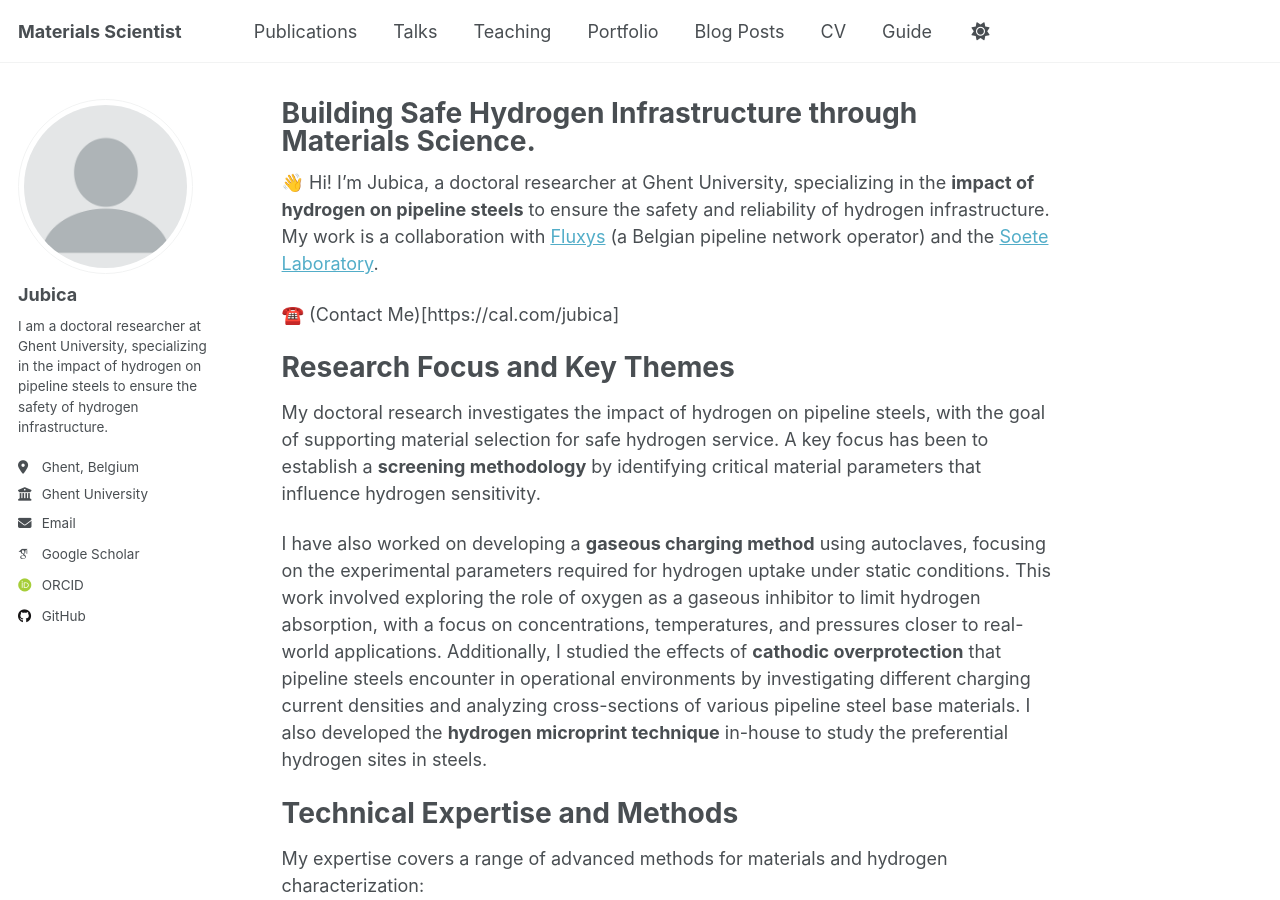
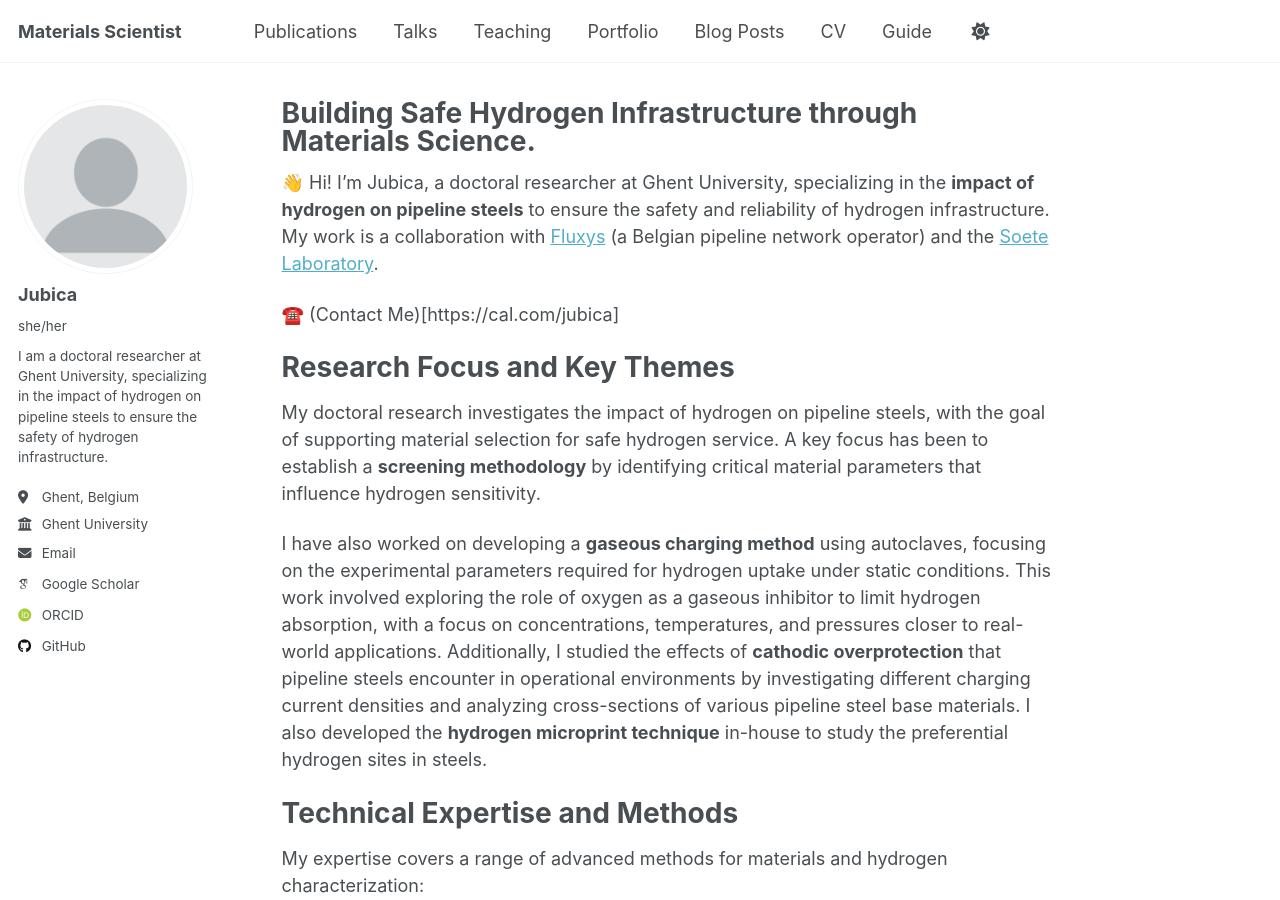
Before and after one commit to jubica/jubica.github.io, a Jekyll site: the page built from _pages/about.md, in a window 1280 px wide and 900 px high. Built offline with Jekyll 4.4.1, drawn with Linux system fonts in a browser that asks for light colours; some web fonts are replaced; a script that is not in the unit is left out.

Commit message:
Update _config.yml

```diff
--- a/_config.yml
+++ b/_config.yml
@@ -12,7 +12,7 @@
 title                    : "Materials Scientist"
 title_separator          : "-"
 name                     : &name "Jubica"
-description              : &description "personal description"
+description              : &description "Jubica Portfolio (With Publications)"
 url                      : https://jubica.github.io # the base hostname & protocol for your site e.g. "https://[your GitHub username].github.io" or if you already have some other page hosted on Github then use "https://[your GitHub username].github.io/[Your Repo Name]"
 baseurl                  : "" # the subpath of your site, e.g. "/blog"
 repository               : "academicpages/academicpages.github.io"
@@ -24,7 +24,7 @@
   # Biographic information
   avatar           : "profile.png"
   name             : "Jubica"
-  pronouns         : # example: "she/her"
+  pronouns         : "she/her" # example: "she/her"
   bio              : "I am a doctoral researcher at Ghent University, specializing in the impact of hydrogen on pipeline steels to ensure the safety of hydrogen infrastructure."
   location         : "Ghent, Belgium"
   employer         : "Ghent University"
```
